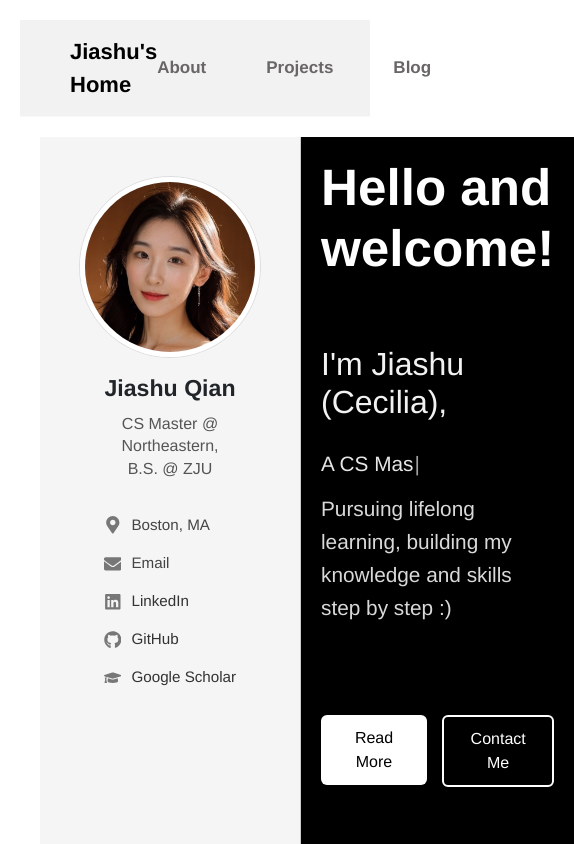
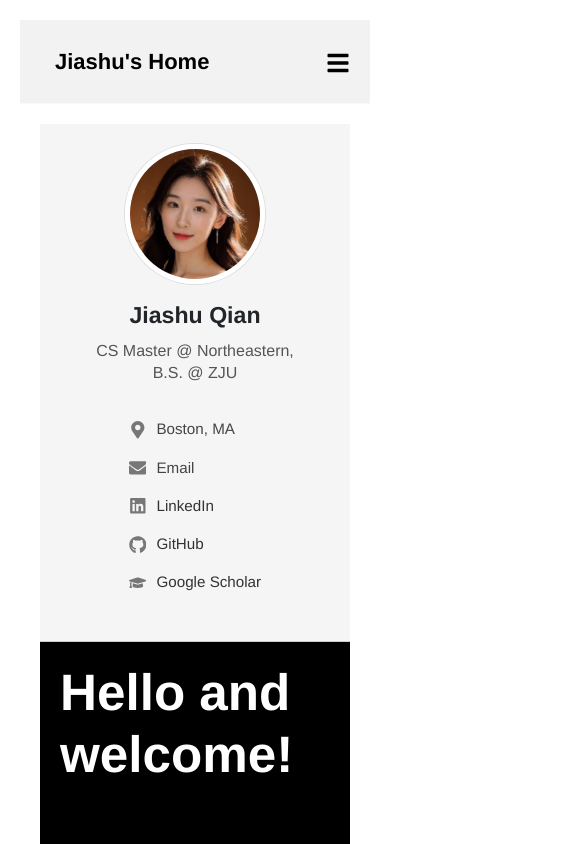
Before and after one commit to JashuuQ/HomePage, a React (Create React App) app: page / in a window 390 px wide. Shown: the top 844 px of the page, 574 px wide, since content can reach past the window. Built offline with nearby package versions, Linux system fonts and the light colour scheme.

Commit message:
Update the mobile page

```diff
--- a/src/App.tsx
+++ b/src/App.tsx
@@ -4,6 +4,7 @@ import Home from "./Home";
 import About from "./About";
 import Projects from "./Projects";
 // import Blog from "./Blog";
+
 
 function App() {
   return (
--- a/src/Home/LeftProfile.tsx
+++ b/src/Home/LeftProfile.tsx
@@ -1,12 +1,13 @@
 import React, { useState } from "react";
 import styled from "styled-components";
+
 import {
   FaMapMarkerAlt,
   FaEnvelope,
+  FaLinkedin,
   FaGithub,
-  FaLinkedin,
   FaGraduationCap
-} from "react-icons/fa";
+} from 'react-icons/fa';
 
 const LeftContainer = styled.div`
   flex: 1;
@@ -16,6 +17,12 @@ const LeftContainer = styled.div`
   display: flex;
   flex-direction: column;
   align-items: center;
+
+  @media (max-width: 768px) {
+    padding: 20px;
+    border-right: none;
+    border-bottom: 1px solid #ccc;
+  }
 `;
 
 const ProfileImage = styled.img`
@@ -26,6 +33,11 @@ const ProfileImage = styled.img`
   border: 5px solid #fff;
   box-shadow: 0 0 0 1px #ddd;
   object-fit: cover;
+
+  @media (max-width: 768px) {
+    width: 140px;
+    height: 140px;
+  }
 `;
 
 const NameTitle = styled.h3`
--- a/src/Home/index.tsx
+++ b/src/Home/index.tsx
@@ -9,6 +9,10 @@ const Container = styled.div`
   display: flex;
   min-height: 100vh;
   font-family: "Helvetica Neue", Arial, sans-serif;
+
+  @media (max-width: 768px) {
+    flex-direction: column;
+  }
 `;
 
 const Home: React.FC = () => {
--- a/src/Navigation.css
+++ b/src/Navigation.css
@@ -10,6 +10,7 @@
     border-bottom: 1px solid #f9f9f9;
     font-size: 16px;
     font-family: "Helvetica Neue", Arial, sans-serif;
+    position: relative;
 }
 
 /* =========================
@@ -30,7 +31,6 @@
 .navigation-home .navigation-link.active::after {
     width: 0;
 }
-
 
 /* =========================
    Navigation Links
@@ -82,8 +82,67 @@
 .navigation-link.active {
     color: #000;
     font-weight: bold;
-  }
+}
 
 .navigation-link.active::after {
     width: 100%;
 }
+
+/* =========================
+   Menu Button (default hidden)
+   ========================= */
+   .menu-toggle {
+    display: none;
+    font-size: 1.5rem;
+    background: none;
+    border: none;
+    cursor: pointer;
+}
+
+/* =========================
+   Mobile end style
+   ========================= */
+   @media (max-width: 768px) {
+    .navigation {
+        padding: 15px 20px;
+    }
+
+    .navigation-home {
+        flex-basis: auto;
+    }
+
+    /* Show the menu button */
+    .menu-toggle {
+        display: block;
+    }
+
+    .navigation-list {
+        display: none;
+        flex-direction: column;
+        position: absolute;
+        top: 100%;
+        right: 0;
+        background-color: #f2f2f2;
+        width: 200px;
+        border: 1px solid #f9f9f9;
+        gap: 0;
+    }
+
+    .navigation-item {
+        margin: 0;
+        border-bottom: 1px solid #e0e0e0;
+    }
+
+    .navigation-item:last-child {
+        border-bottom: none;
+    }
+
+    .navigation.open .navigation-list {
+        display: flex;
+    }
+
+    .navigation-link {
+        display: block;
+        padding: 10px 15px;
+    }
+}
--- a/src/Navigation.tsx
+++ b/src/Navigation.tsx
@@ -1,4 +1,6 @@
+import React, { useState } from "react";
 import { NavLink } from "react-router-dom";
+import { FaBars } from 'react-icons/fa';
 import "./Navigation.css";
 
 interface Link {
@@ -6,13 +8,18 @@ interface Link {
   label: string;
 }
 
-// Using the Array.map method to generate navigation links dynamically
+// Using the Array.map to generate navigation links dynamically
 function Navigation() {
+  const [menuOpen, setMenuOpen] = useState(false); // control the shown state
   const links: Link[] = [
     { to: "/about", label: "About" },
     { to: "/projects", label: "Projects" },
     { to: "/blog", label: "Blog" },
   ];
+
+  const toggleMenu = () => {
+    setMenuOpen((prev) => !prev);
+  };
 
   return (
     <nav className="navigation">
@@ -27,6 +34,12 @@ function Navigation() {
           Jiashu's Home
         </NavLink>
       </div>
+
+      {/* Menu Button */}
+      <button className="menu-toggle" onClick={toggleMenu}>
+        <FaBars />
+      </button>
+
       {/* Navigation list */}
       <ul className="navigation-list">
         {links.map((link) => (
@@ -36,6 +49,7 @@ function Navigation() {
               className={({ isActive }) =>
                 isActive ? "navigation-link active" : "navigation-link"
               }
+              onClick={() => setMenuOpen(false)}
             >
               {link.label}
             </NavLink>
--- a/tsconfig.json
+++ b/tsconfig.json
@@ -10,6 +10,7 @@
     "allowSyntheticDefaultImports": true,
     "forceConsistentCasingInFileNames": true
   },
+
   "include": ["src"],
   "exclude": ["node_modules"]
 }
```
Also changed, not shown: package.json (+6 -8 lines), src/react-icons.d.ts (deleted, +0 -11 lines), 1 other file (tests, documents, lock files or other folders).
